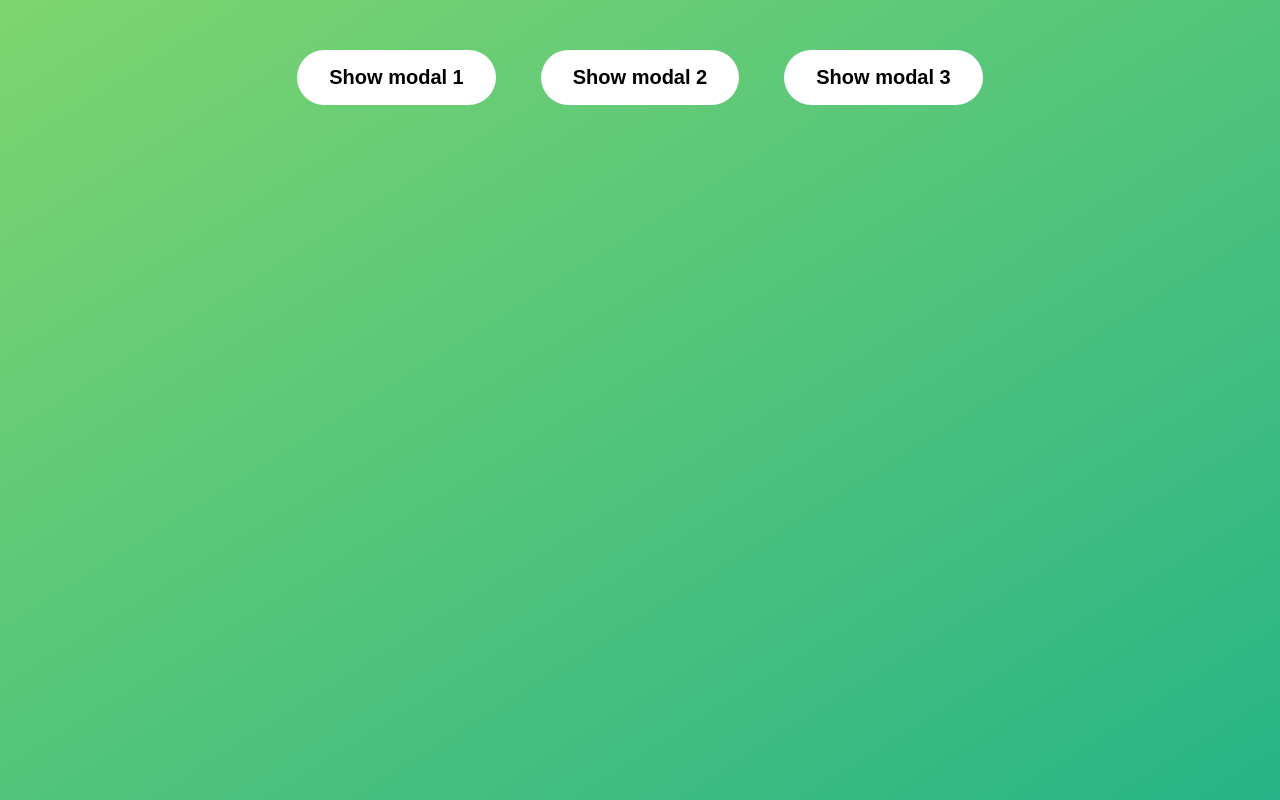
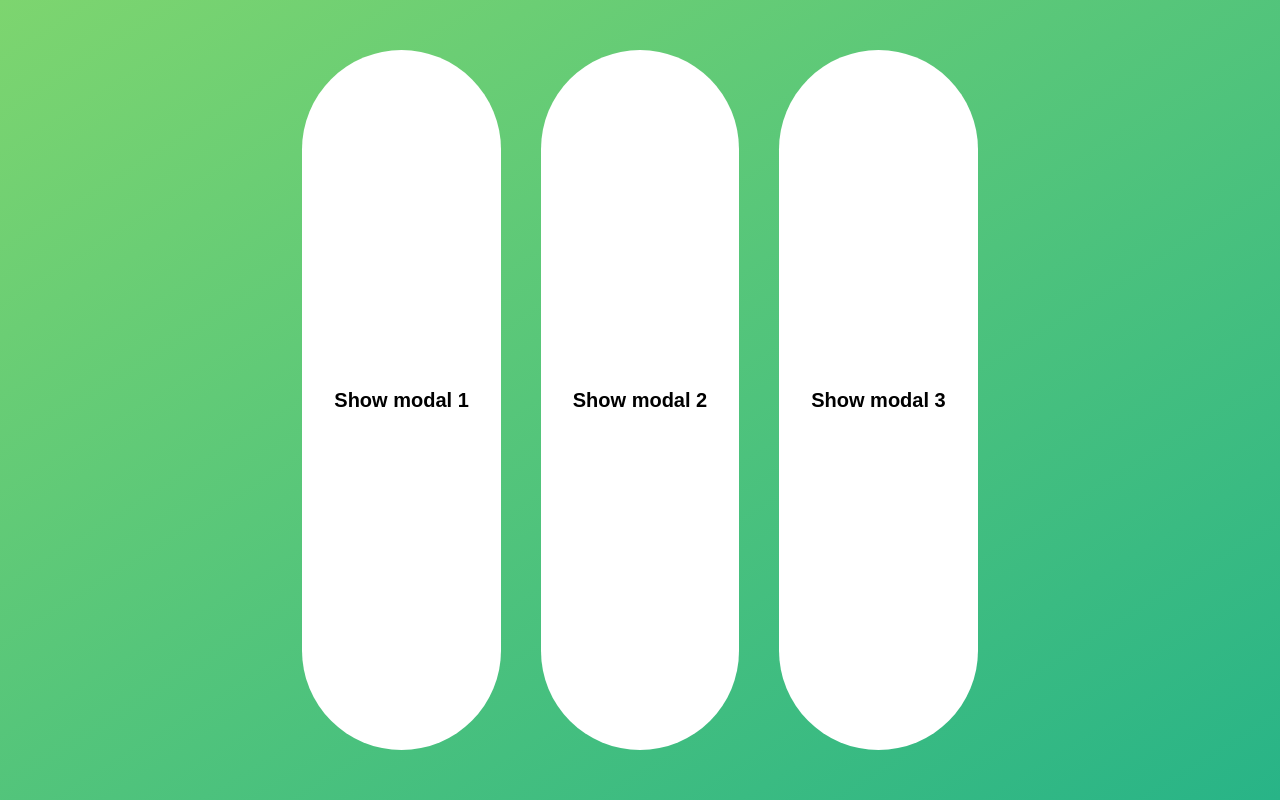
Before and after one commit to dd-obua/-js-DOM-Modal-Window-05-02, a plain HTML site: page index.html in a window 1280 px wide. Drawn offline with Linux system fonts and the light colour scheme.

Commit message:
Remove btns div

```diff
--- a/index.html
+++ b/index.html
@@ -11,11 +11,9 @@
 
 <body>
   <main class="container">
-    <div class="btns">
-      <button class="btn modal-btn-3">Show modal 1</button>
-      <button class="btn modal-btn-2">Show modal 2</button>
-      <button class="btn modal-btn-3">Show modal 3</button>
-    </div>
+    <button class="btn modal-btn-3">Show modal 1</button>
+    <button class="btn modal-btn-2">Show modal 2</button>
+    <button class="btn modal-btn-3">Show modal 3</button>
 
     <article class="modal-window hidden">
       <div class="close-modal">&times;</div>
```
